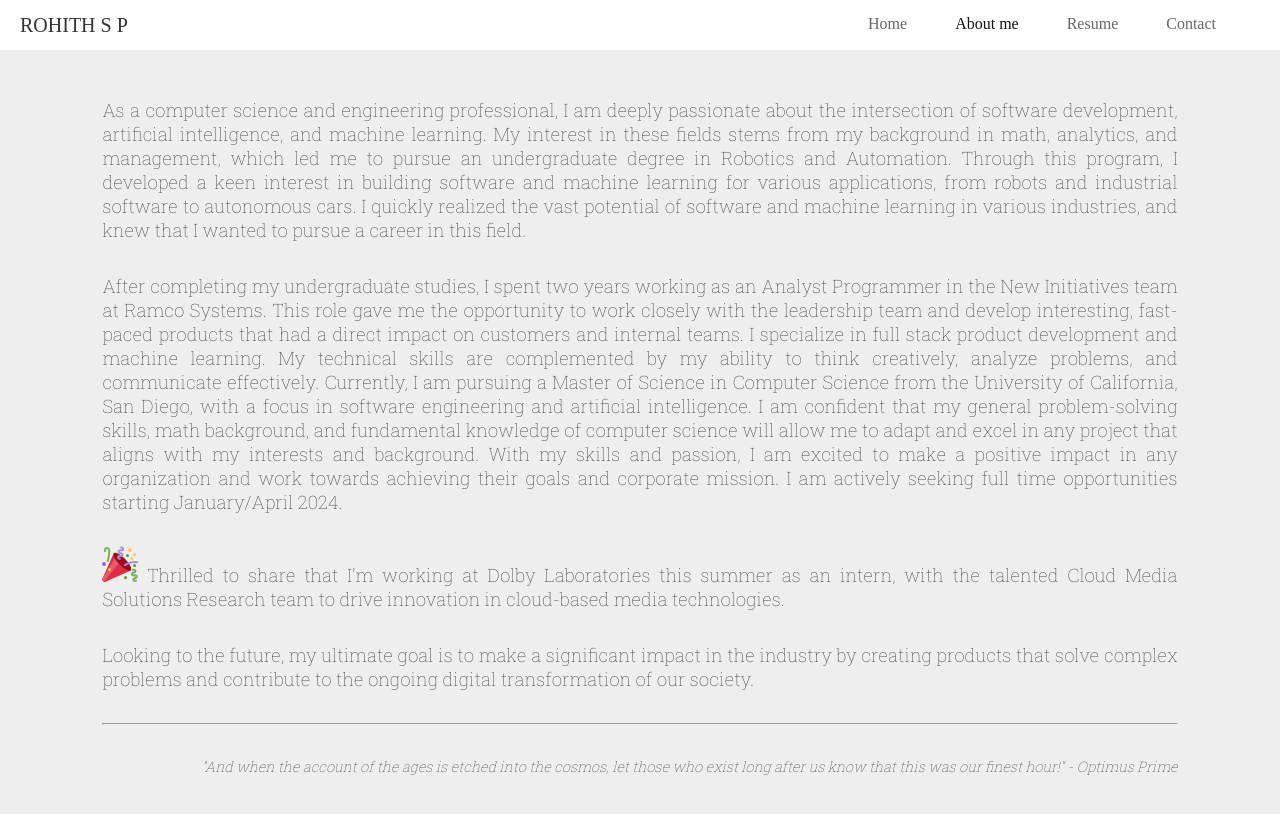
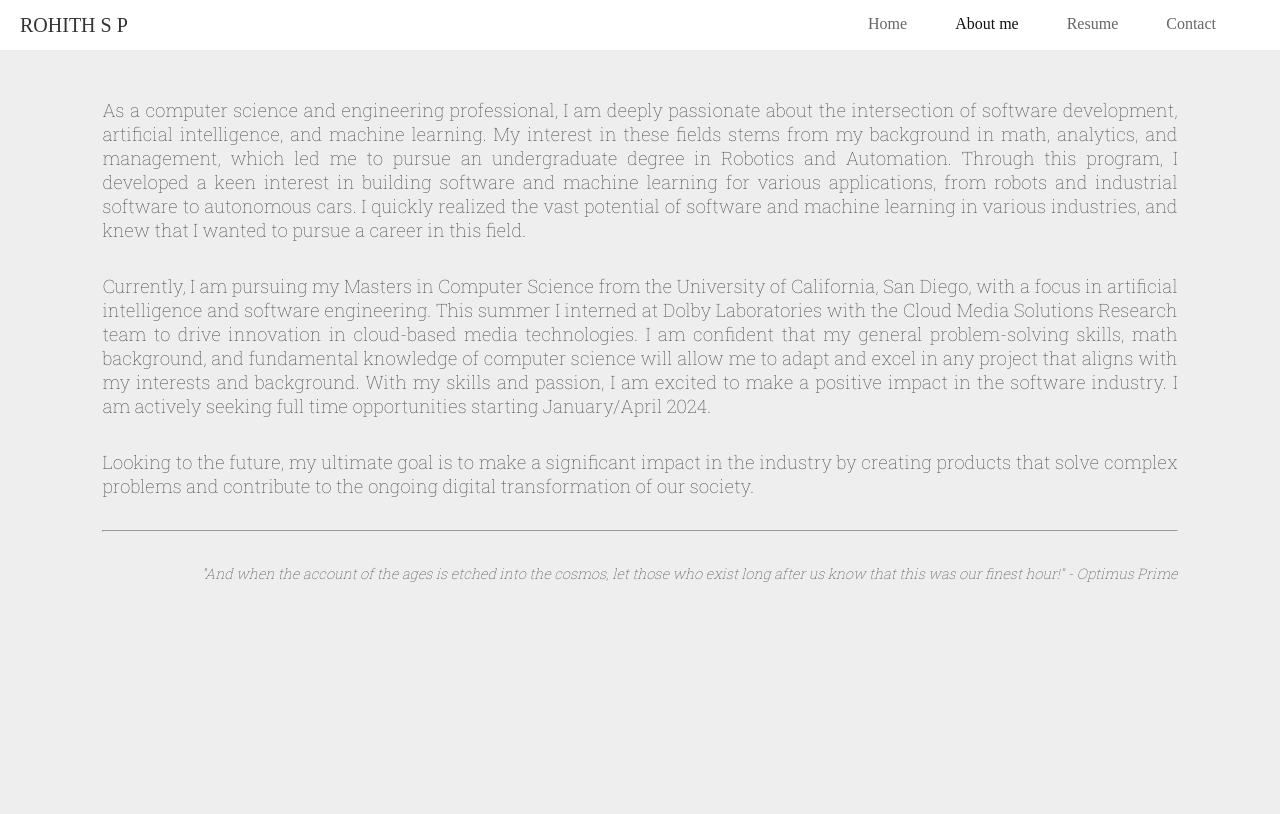
Before and after one commit to rohithaug/rohithaug.github.io, a React (Create React App) app: page /#/about in a window 1280 px wide. Shown: the top 814 px of the page. Built offline with nearby package versions, Linux system fonts and the light colour scheme.

Commit message:
updated about me

```diff
--- a/src/pages/about.jsx
+++ b/src/pages/about.jsx
@@ -22,7 +22,18 @@ const About = () => {
           and knew that I wanted to pursue a career in this field.
         </p>
         <p className="about-details">
-          After completing my undergraduate studies, I spent two years working as an Analyst Programmer
+          Currently, I am pursuing my Masters in Computer Science from the University of California,
+          San Diego, with a focus in artificial intelligence and software engineering. This summer I
+          interned at Dolby Laboratories with the Cloud Media Solutions Research team to drive innovation
+          in cloud-based media technologies.
+
+          I am confident that my general problem-solving skills, math background, and fundamental
+          knowledge of computer science will allow me to adapt and excel in any project that aligns
+          with my interests and background. With my skills and passion, I am excited to make a positive
+          impact in the software industry. I am actively seeking full time opportunities starting
+          January/April 2024.
+
+          {/* After completing my undergraduate studies, I spent two years working as an Analyst Programmer
           in the New Initiatives team at Ramco Systems. This role gave me the opportunity to work closely
           with the leadership team and develop interesting, fast-paced products that had a direct impact
           on customers and internal teams.
@@ -34,20 +45,19 @@ const About = () => {
           allow me to adapt and excel in any project that aligns with my interests and background.
           With my skills and passion, I am excited to make a positive impact in any organization and
           work towards achieving their goals and corporate mission.
-          I am actively seeking full time opportunities starting January/April 2024.
+          I am actively seeking full time opportunities starting January/April 2024. */}
 
           {/* One of my most notable achievements in this role was building
           a full stack system from scratch, with guidance from stakeholders, which was eventually released
           and is currently being used by over 60 customers.
         </p>
         <p className="about-details"> */}
-
         </p>
-        <p className="about-details">
+        {/* <p className="about-details">
           <PartyPopperIcon /> {" "}
           Thrilled to share that I'm working at Dolby Laboratories this summer as an intern, with the talented
           Cloud Media Solutions Research team to drive innovation in cloud-based media technologies.
-        </p>
+        </p> */}
         <p className="about-details">
           Looking to the future, my ultimate goal is to make a significant impact in the industry by
           creating products that solve complex problems and contribute to the ongoing digital transformation
```
